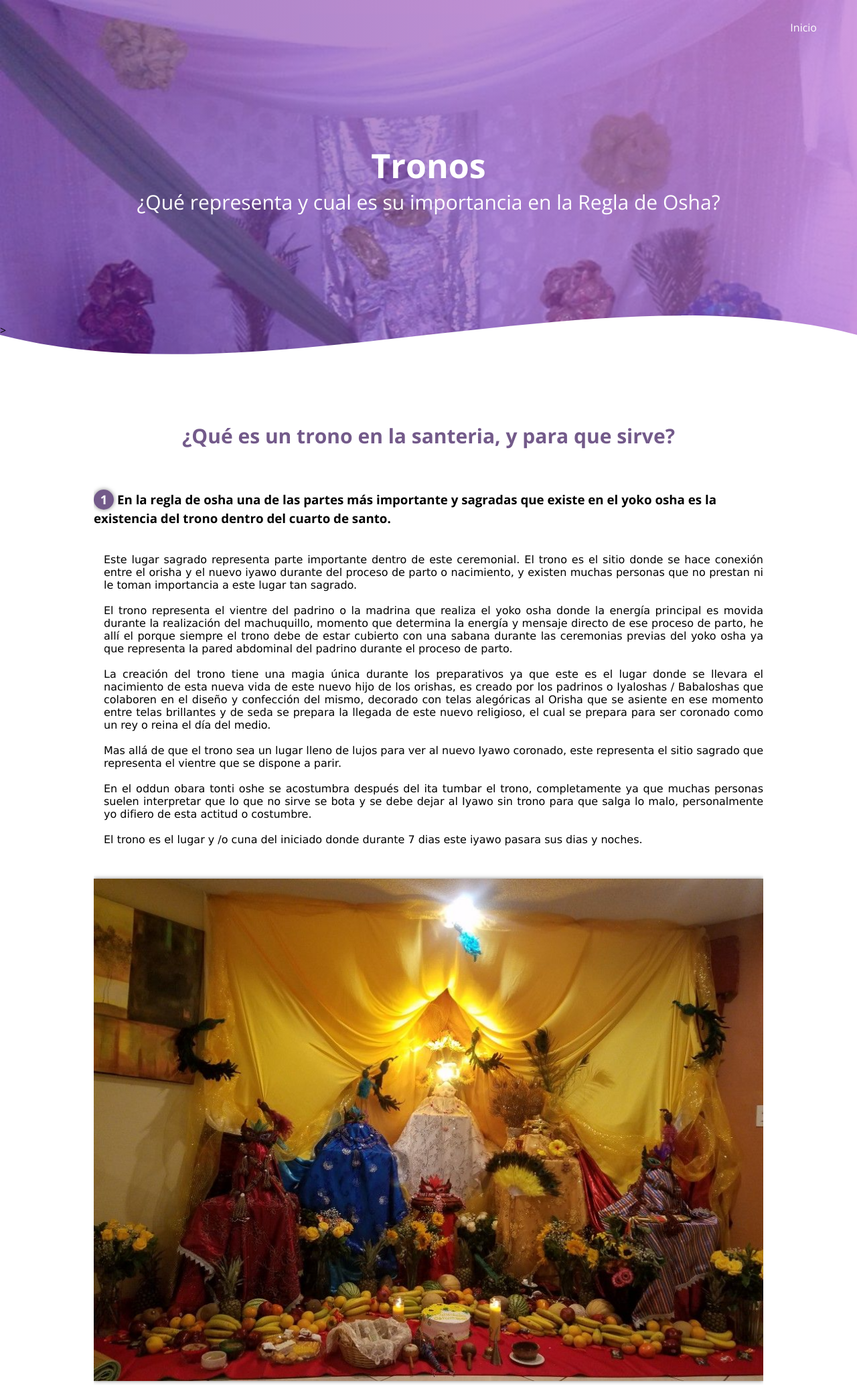
After one commit to SvvySam/Cultura-Yoruba, a PHP site: page /trono.html in a window 1280 px wide. The commit adds this page. Shown: the top 2068 px of the page at 67% size. Run offline with PHP 8.4, Linux system fonts and the light colour scheme.

Commit message:
Add files via upload

```diff
--- /dev/null
+++ b/css/trono.css
@@ -0,0 +1,210 @@
+* {
+    margin: 0;
+    padding: 0;
+    box-sizing: border-box;
+}
+
+body {
+    font-family: 'open sans';
+}
+
+.contenedor {
+    padding: 60px 0;
+    width: 90%;
+    max-width: 1000px;
+    margin: auto;
+    overflow: hidden;
+}
+
+.titulo {
+    color: #310c53ad;
+    font-size: 30px;
+    text-align: center;
+    margin-bottom: 60px;
+}
+
+/* Header */
+
+header {
+    width: 100%;
+    height: 600px;
+    background: #310c53ad;
+    /* fallback for old browsers */
+    background: -webkit-linear-gradient(to right, hsla(273, 82%, 31%, 0.527), hsla(288, 52%, 61%, 0.664)), url(../img/header3.jpg);
+    /* Chrome 10-25, Safari 5.1-6 */
+    background: linear-gradient(to right, hsla(273, 82%, 31%, 0.527), hsla(288, 52%, 61%, 0.664)), url(../img/header3.jpg);
+    /* W3C, IE 10+/ Edge, Firefox 16+, Chrome 26+, Opera 12+, Safari 7+ */
+    background-size: cover;
+    background-attachment: fixed;
+    position: relative;
+}
+
+nav{
+    text-align: right;
+    padding: 30px 50px 0 0;
+}
+
+nav > a{
+    color:#fff;
+    font-weight: 300;
+    text-decoration: none;
+    margin-right: 10px;
+}
+
+nav > a:hover{
+    text-decoration: underline;
+}
+
+header .textos-header{
+    display: flex;
+    height: 430px;
+    width: 100%;
+    align-items: center;
+    justify-content: center;
+    flex-direction: column;
+    text-align: center;
+}
+
+.textos-header h1{
+    font-size: 50px;
+    color:#fff;
+}
+
+.textos-header h2{
+    font-size: 30px;
+    font-weight: 300;
+    color:#fff;
+}
+
+.wave{
+    position: absolute;
+    bottom: 0;
+    width: 100%;
+}
+
+/* About us */
+
+main .trono{
+    padding: 30px 0 60px 0;
+}
+
+.contenedor-trono{
+    display: flex;
+    justify-content: space-evenly;
+}
+
+.trono .contenido-textos{
+    width: 100%;
+}
+
+.contenido-textos h3{
+    margin-bottom: 15px;
+}
+
+.contenido-textos h3 span{
+    background: #310c53ad;
+    color: #fff;
+    border-radius: 50%;
+    display: inline-block;
+    text-align: center;
+    width: 30px;
+    height: 30px;
+    padding: 2px;
+    box-shadow: 0 0 6px 0 rgba(0, 0, 0, .5);
+    margin-right: 5px;
+}
+
+.contenido-textos p{
+    padding: 0px 0px 30px 15px;
+    font-weight: 300;
+    text-align: justify;
+    color: #000;
+    font-family:Verdana;
+}
+
+.galeria-trono{
+    display: flex;
+    justify-content: space-evenly;
+    flex-wrap: wrap;
+}
+
+.imagen-trono{
+    width: 100%;
+    margin-bottom: 50px;
+    overflow: hidden;
+    position: relative;
+    box-shadow: 0 0 6px 0 rgba(0, 0, 0, .5);
+}
+
+.imagen-trono > img{
+    width: 100%;
+    height: 100%;
+    object-fit: cover;
+    display: block;
+}
+
+.galeria-trono2{
+    display: flex;
+    justify-content: space-evenly;
+    flex-wrap: wrap;
+}
+
+.imagen-trono2{
+    width: 100%;
+    margin-bottom: 50px;
+    overflow: hidden;
+    position: relative;
+    box-shadow: 0 0 6px 0 rgba(0, 0, 0, .5);
+}
+
+.imagen-trono2 > img{
+    width: 100%;
+    height: 100%;
+    object-fit: cover;
+    display: block;
+}
+
+
+
+
+@media screen and (max-width:900px){
+    header{
+        background-position: center;
+    }
+
+    .contenedor-tron-o{
+        flex-direction: column;
+        justify-content: center;
+        align-items: center;
+    }
+
+    .tron-o .contenido-textos{
+        width: 90%;
+    }
+
+}
+
+@media screen and (max-width:500px){
+    nav{
+        text-align: center;
+        padding: 30px 0 0 0;
+    }
+
+    nav > a{
+        margin-right: 5px;
+    }
+
+    .textos-header h1{
+        font-size: 35px;
+    }
+
+    .textos-header h2{
+        font-size: 20px;
+    }
+
+    /* ABOUT US */
+
+    .tron-o .contenido-textos{
+        width: 95%;
+    }
+}
--- a/eleggua.html
+++ b/eleggua.html
@@ -7,7 +7,7 @@
     <meta http-equiv="X-UA-Compatible" content="ie=edge">
     <title>Cultura Yoruba</title>
     <link rel="shortcut icon" href="img/odu.png" type="image/x-icon">
-    <link rel="stylesheet" href="css/elestilo.css">
+    <link rel="stylesheet" href="css/eleggua.css">
     <link href="https://fonts.googleapis.com/css?family=Open+Sans:300,400,700,800&display=swap" rel="stylesheet">
 </head>
 
--- /dev/null
+++ b/trono.html
@@ -0,0 +1,104 @@
+<!DOCTYPE html>
+<html lang="es">
+
+<head>
+    <meta charset="UTF-8">
+    <meta name="viewport" content="width=device-width, initial-scale=1.0">
+    <meta http-equiv="X-UA-Compatible" content="ie=edge">
+    <title>Cultura Yoruba</title>
+    <link rel="shortcut icon" href="img/odu.png" type="image/x-icon">
+    <link rel="stylesheet" href="css/trono.css">
+    <link href="https://fonts.googleapis.com/css?family=Open+Sans:300,400,700,800&display=swap" rel="stylesheet">
+</head>
+
+<body>
+    <header>
+        <nav>
+            <a id="inicio" href="index.html">Inicio</a>
+        </nav>
+        <section class="textos-header">
+            <h1>Tronos</h1>
+            <h2>¿Qué representa y cual es su importancia en la Regla de Osha?</h2>
+        </section>
+        <div class="wave" style="height: 150px; overflow: hidden;"><svg viewBox="0 0 500 150" preserveAspectRatio="none"
+                style="height: 100%; width: 100%;">
+                <path d="M0.00,49.98 C150.00,150.00 349.20,-50.00 500.00,49.98 L500.00,150.00 L0.00,150.00 Z"
+                    style="stroke: none; fill: #fff;"></path>
+            </svg></div>>
+
+        </div>
+    </header>
+    <main>
+        <section class="contenedor trono">
+            <h2 class="titulo">¿Qué es un trono en la santeria, y para que sirve?</h2>
+            <div class="contenedor-trono">
+                <div class="contenido-textos">
+                    <h3><span>1</span>En la regla de osha una de las partes más importante y sagradas que existe en el
+                        yoko osha es la existencia del trono dentro del cuarto de santo.<br><br></h3>
+                    <p>Este lugar sagrado representa parte importante dentro de este ceremonial. El trono es el sitio
+                        donde se hace conexión entre el orisha y el nuevo iyawo durante del proceso de parto o
+                        nacimiento, y existen muchas personas que no prestan ni le toman importancia a este lugar tan
+                        sagrado.<br><br>
+
+                        El trono representa el vientre del padrino o la madrina que realiza el yoko osha donde la
+                        energía principal es movida durante la realización del machuquillo, momento que determina la
+                        energía y mensaje directo de ese proceso de parto, he allí el porque siempre el trono debe de
+                        estar cubierto con una sabana durante las ceremonias previas del yoko osha ya que representa la
+                        pared abdominal del padrino durante el proceso de parto.<br><br>
+
+                        La creación del trono tiene una magia única durante los preparativos ya que este es el lugar
+                        donde se llevara el nacimiento de esta nueva vida de este nuevo hijo de los orishas, es creado
+                        por los padrinos o Iyaloshas / Babaloshas que colaboren en el diseño y confección del mismo,
+                        decorado con telas alegóricas al Orisha que se asiente en ese momento entre telas brillantes y
+                        de seda se prepara la llegada de este nuevo religioso, el cual se prepara para ser coronado como
+                        un rey o reina el día del medio.<br><br>
+
+                        Mas allá de que el trono sea un lugar lleno de lujos para ver al nuevo Iyawo coronado, este
+                        representa el sitio sagrado que representa el vientre que se dispone a parir.<br><br>
+
+                        En el oddun obara tonti oshe se acostumbra después del ita tumbar el trono, completamente ya que
+                        muchas personas suelen interpretar que lo que no sirve se bota y se debe dejar al Iyawo sin
+                        trono para que salga lo malo, personalmente yo difiero de esta actitud o costumbre.<br><br>
+
+                        El trono es el lugar y /o cuna del iniciado donde durante 7 dias este iyawo pasara sus dias y
+                        noches.<br><br></p>
+                        <div class="galeria-trono">
+                            <div class="imagen-trono">
+                                <img src="img/tronos1.jpg" alt="">
+                            </div>
+                        </div>
+                    <h3><span>2</span>¿Por qué los santos guerreros tienen 2 tronos?</h3>
+                    <p>Pues esto nace en osalafogbeyo: Donde dice el pataki expuesto por mis propias palabras: Eleggua
+                        se le iba hacer osha y obatala ayafa designo a oba moro a que raspara a eleggua ,mientras el
+                        salia al pueblo con shango, pues al estos salir ayaguna se impuso y tomo la navaja queriendo
+                        raspar a eleggua y eleggua lo detuvo diciéndole que era oba moro quien había sido designado y
+                        eleggua se negó escapándose triste y decepcionado tras el se fueron oggun y oshosi quienes eran
+                        sus amigos inseparables y triste y decepcionado en una piedra grande lloraba y fue encontrado
+                        por shango y ayafa al verlo se sorprendieron y preguntan porque no le han hecho osha y eleggua
+                        contó la historia muy molesto ayafa le reclamo a ayaguna, y se devolvió al monte a buscar a
+                        eleggua y eleggua se negó pues declaro obatala sea en casa o sea en el monte hoy se te hace osha
+                        y eleggua fue raspado en el monte sentado en la piedra y oggun y oshosi por ser fieles
+                        compañeros y seguidores de eleggua también lo hicieron de la misma manera.<br><br>
+
+                        He allí porque a los santos guerreros se les hace 2 tronos uno dentro y otro fuera de la
+                        casa.<br><br>
+
+                        Para todos los Iyaloshas y Babaloshas tomen el debido respeto y seriedad en lo que representa el
+                        trono durante la ceremonia del yoko osha, este no puede ser construido por aleyos, el trono no
+                        debe ser tumbado si el iyawo pasa a Ifa al finalizar los 7 días ya que en algunas casa se tumba
+                        el trono al 3 día si el iyawo pasa a ifa de un cuarto para otro.<br><br>
+
+                        Mucho ashe para todos.<br><br></p>
+                        <div class="galeria-trono2">
+                            <div class="imagen-trono2">
+                                <img src="img/tronos2.jpg" alt="">
+                            </div>
+                        </div>
+                    <h3><span><a href="#inicio"> <h3>↑</h3></a></span></h3>
+                </div>
+            </div>
+        </section>
+    </main>
+</body>
+
+</html>
```
Also changed, not shown: css/eleggua.css (added, +167 -0 lines), css/estilos.css (+8 -8 lines), index.html (+25 -22 lines), img/header3.jpg (added), img/tronos1.jpg (added), img/tronos2.jpg (added), img/tronos3.jpg (added).
